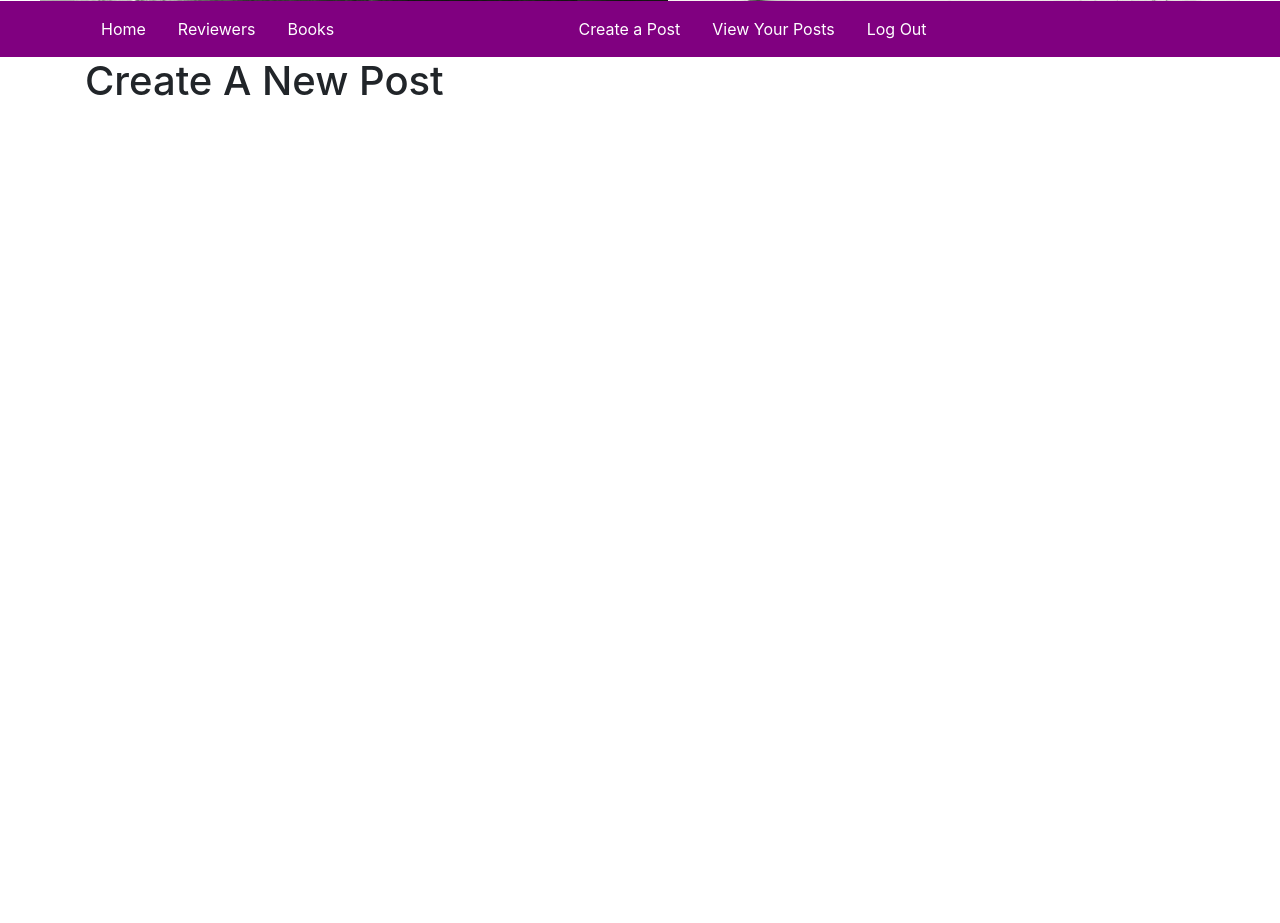
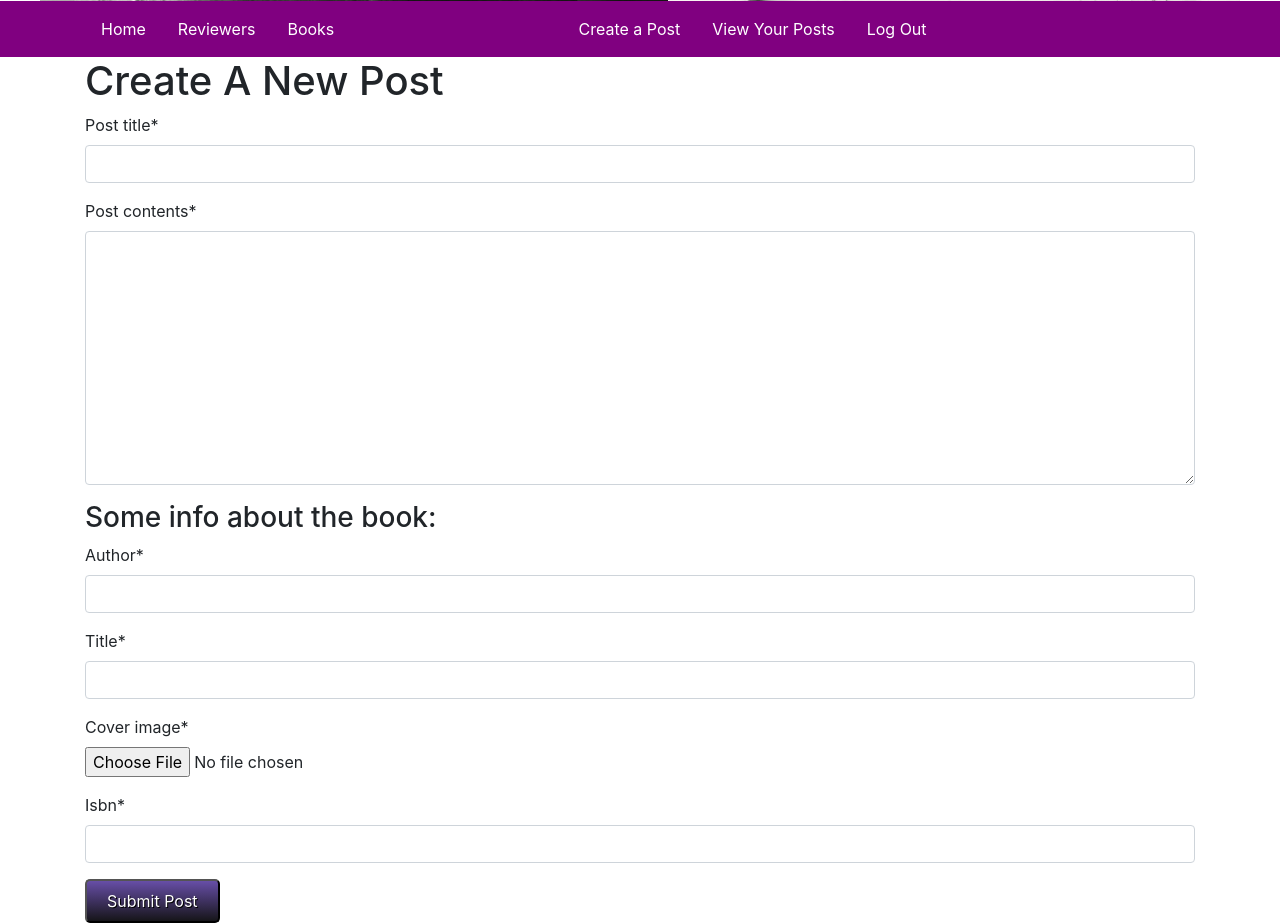
Before and after one commit to mattlefevre/book-blog, a Django app: page /new_post/ in a window 1280 px wide. Shown: the part 627-1550 px from the top of the page. Before the commit the page ends 723 px from the top, so only its background shows below. Run offline with Django 3.2, Linux system fonts and the light colour scheme; the visitor is signed in with stand-in values (Sample User, id 1); some libraries are stand-ins or nearby versions.

Commit message:
create true post-creation page, with corresponding updates to all related files

```diff
--- a/core/core/settings.py
+++ b/core/core/settings.py
@@ -43,10 +43,13 @@ INSTALLED_APPS = [
     "allauth",
     "allauth.account",
     "allauth.socialaccount",
+    'crispy_forms',
     # Local
     "users.apps.UsersConfig",
     "posts.apps.PostsConfig",
 ]
+
+CRISPY_TEMPLATE_PACK = 'bootstrap4'
 
 MIDDLEWARE = [
     "django.middleware.security.SecurityMiddleware",
--- a/core/posts/forms.py
+++ b/core/posts/forms.py
@@ -1,12 +1,18 @@
-from django.forms import ModelForm
+from django.forms import ModelForm, CharField,FileInput
 from posts.models import Book, Post
 
 
 class PostForm(ModelForm):
-    model = Post
-    fields = ["post_title", "post_contents"]
+    class Meta:
+        model = Post
+        fields = ["post_title", "post_contents"]
 
 
 class BookForm(ModelForm):
-    model = Book
-    fields = ["author", "title", "cover_image", "isbn"]
+    class Meta:
+        model = Book
+        fields = ["author", "title", "cover_image", "isbn"]
+
+        widgets = {
+            "cover_image":FileInput(attrs={"class":"buttontest"})
+            }
--- a/core/posts/urls.py
+++ b/core/posts/urls.py
@@ -7,6 +7,7 @@ from posts.views import (
     PostDetailView,
     PostListView,
     PostUpdateView,
+    new_post
 
 )
 
@@ -15,7 +16,7 @@ from posts.views import (
 
 urlpatterns = [
     path("", PostListView.as_view(), name="home"),
-    path("new_post/", login_required(PostCreateView.as_view()), name="new_post"),
+    path("new_post/", login_required(new_post), name="new_post"),
     path("update_post/", login_required(PostUpdateView.as_view()), name="update_post"),
     path("books/", BookListView.as_view(), name="books")
 ]
--- a/core/posts/views.py
+++ b/core/posts/views.py
@@ -1,4 +1,4 @@
-from django.shortcuts import render
+from django.shortcuts import render,redirect,reverse
 from django.views.generic import (
     CreateView,
     DeleteView,
@@ -8,11 +8,12 @@ from django.views.generic import (
 )
 
 from posts.models import Book, Post
+from posts.forms import BookForm, PostForm
 
 # Create your views here.
 class PostCreateView(CreateView):
     model = Post
-    fields = ["post_title", "post_contents"]
+    fields = ["post_title", "synopsis", "post_contents", "rating", "book"]
 
 class PostDeleteView(DeleteView):
     model = Post
@@ -29,6 +30,16 @@ class PostListView(ListView):
 
 class PostUpdateView(UpdateView):
     model = Post
+    fields = ["post_title", "synopsis", "post_contents", "rating", "book"]
 
 class BookListView(ListView):
     model = Book
+
+def new_post(request):
+    post_form = PostForm
+    book_form = BookForm
+    context = {
+        "post_form": post_form,
+        "book_form":book_form,
+    }
+    return render(request, 'posts/post_form.html', context=context)
--- /dev/null
+++ b/core/static/posts/post_form.css
@@ -0,0 +1,15 @@
+button {
+    background:    #674ea7;
+    background:    linear-gradient(#674ea7, #161519);
+    border-radius: 5px;
+    padding:       8px 20px;
+    color:         #ffffff;
+    display:       inline-block;
+    text-align:    center;
+    text-shadow:   1px 1px #000000;
+}
+
+
+.buttontest {
+    cursor: pointer; /* "hand" cursor */
+}
--- a/core/templates/base.html
+++ b/core/templates/base.html
@@ -1,5 +1,5 @@
 {% load static %}
-
+{% load crispy_forms_tags %}
 <!DOCTYPE html>
 <html lang="en">
 <head>
--- a/core/templates/posts/post_form.html
+++ b/core/templates/posts/post_form.html
@@ -1,9 +1,23 @@
 {% extends 'base.html' %}
+{% load crispy_forms_tags %}
+{% load static %}
 
 {% block title %}
-<title>Create New Post</title>
+<title class='mt-5'>Create New Post</title>
 {% endblock title %}
+
+{% block stylesheet %}
+<link rel="stylesheet" href="{% static 'posts/post_form.css' %}">
+{% endblock stylesheet %}
 
 {% block content %}
 <h1>Create A New Post</h1>
+<form method="post">
+    {% csrf_token %}
+    {{ post_form|crispy}}
+    <h3>Some info about the book:</h3>
+    <!-- ToDo: Add a "this post isn't about a book" checkbox that hides the book form. -->
+    {{ book_form|crispy}}
+    <button type="submit">Submit Post</button>
+</form>
 {% endblock content %}
```
Also changed, not shown: 2 other files.
